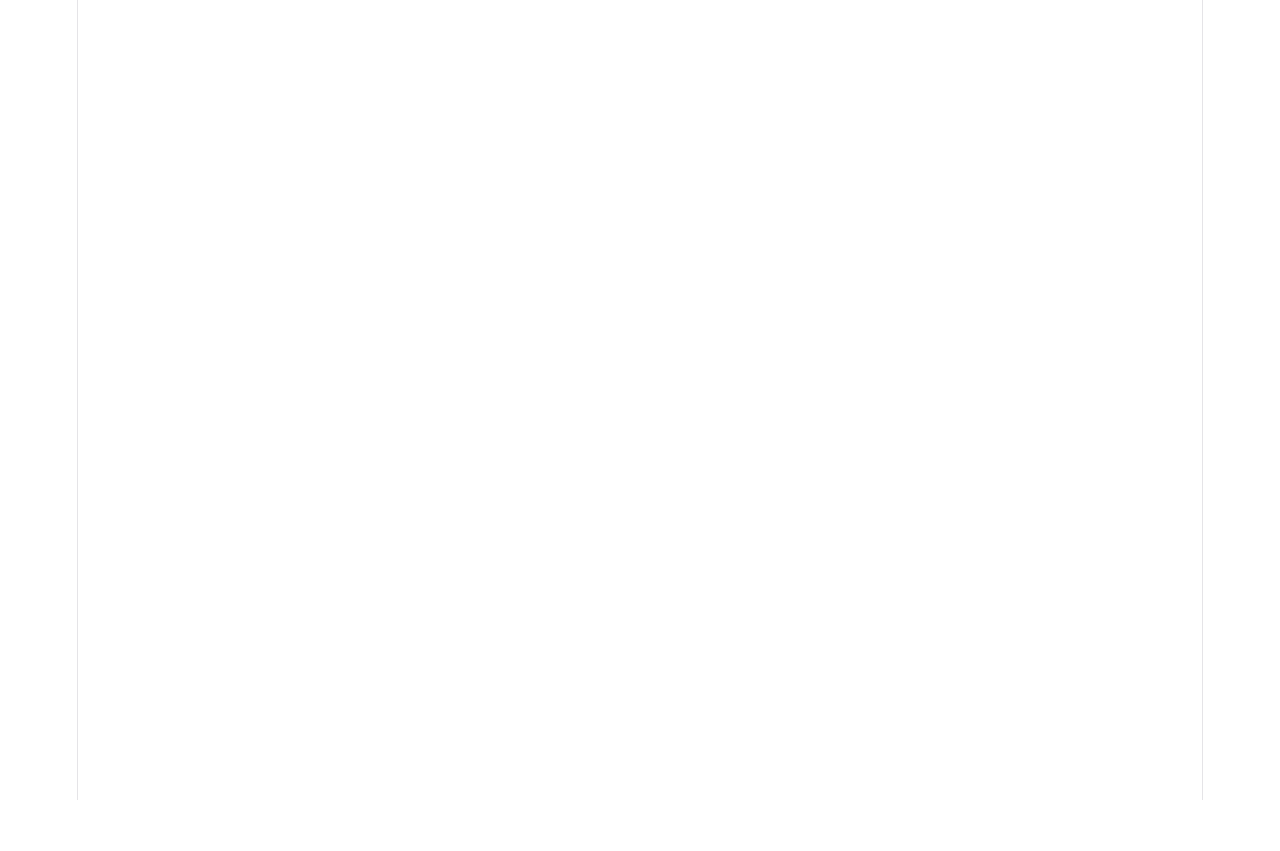
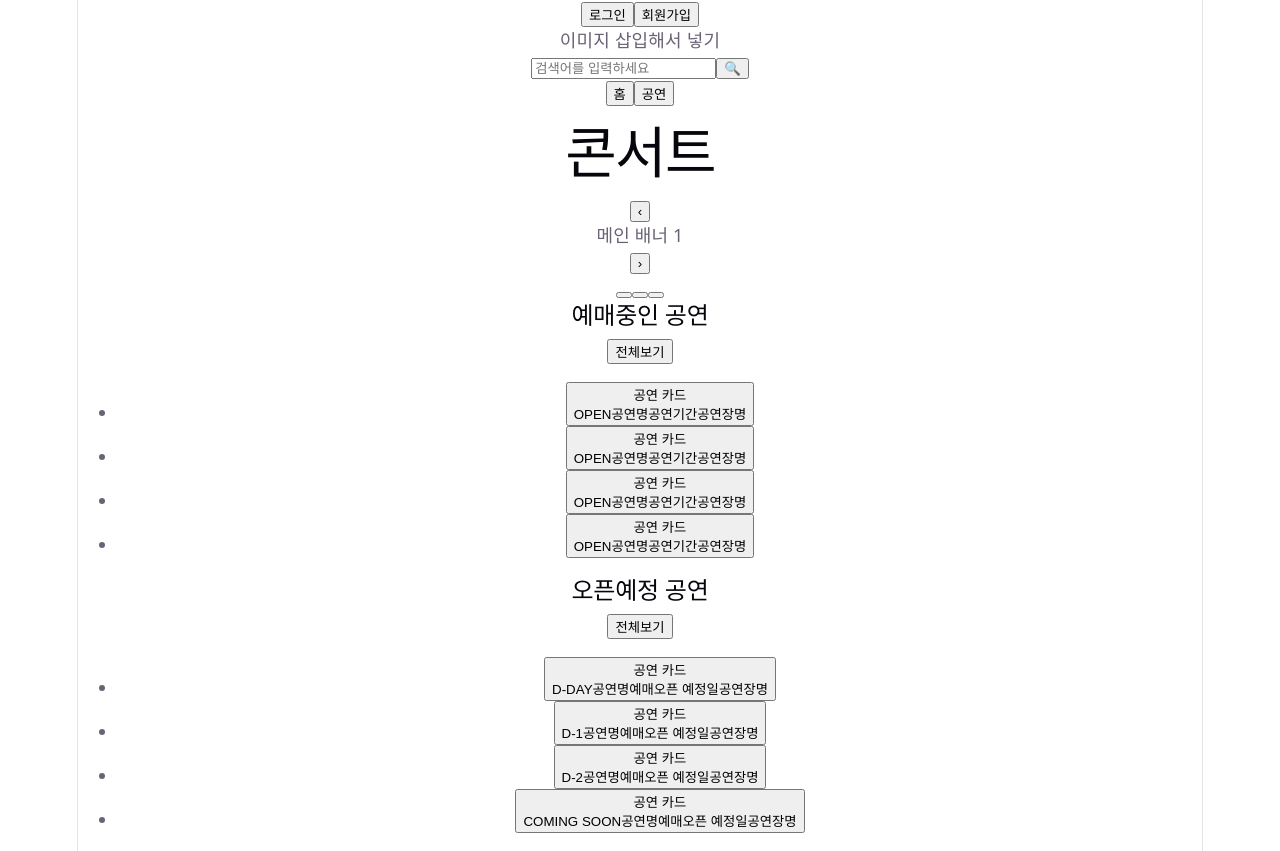
Before and after one commit to choda1510-user/smu8-ticket, a React (Vite) app in the folder frontend/: page / in a window 1280 px wide. Before the commit this address had no page. Before the commit the page ends 800 px from the top, so only its background shows below. Built offline with nearby package versions, Linux system fonts and the light colour scheme.

Commit message:
Add: 메인홈페이지 라우트 연결

```diff
--- a/frontend/src/App.tsx
+++ b/frontend/src/App.tsx
@@ -12,6 +12,7 @@ import GlobalConcertSearchPage from './pages/GlobalConcertSearchPage'
 import ConcertHoleSearchResultPage from './pages/ConcertHoleSearchResultPage'
 import LoginPage from './pages/LoginPage'
 import SignUpPage from './pages/SignUpPage'
+import HomePage from "@/pages/HomePage.tsx";
 /*
 * 리액트 라우터가 이곳에 있어야 함
 */
@@ -36,6 +37,7 @@ function App() {
             <Route path={":concertId"} element={<ConcertDetailsPage />} />
             <Route path={":status"} element={<ConcertListPage />} />
           </Route>
+          <Route path={""} element={<HomePage></HomePage>}/>
         </Route>
         <Route path={"/login"} element={<LoginPage />} />
         <Route path={"/signup"} element={<SignUpPage />} />
--- a/frontend/src/pages/HomePage.tsx
+++ b/frontend/src/pages/HomePage.tsx
@@ -1,6 +1,5 @@
 import { useState } from "react";
 import { useNavigate } from "react-router";
-
 /*
  * 홈페이지
  * - UserLayout 내부 Outlet에 들어가는 본문 영역만 작성
```
Also changed, not shown: frontend/src/component/OpenStatusBadge.tsx (+5 -2 lines).
